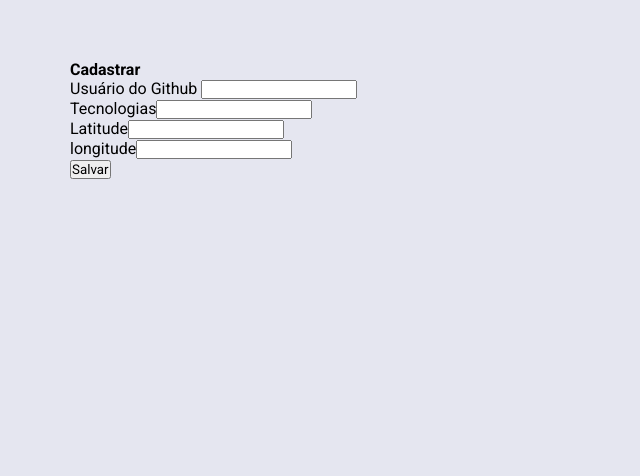
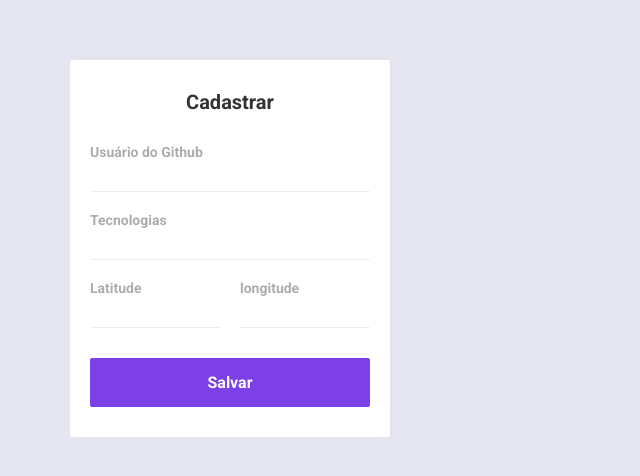
Before and after one commit to brunodeveloper/dev-radar, a React (Create React App) app in the folder web/: page / in a window 1280 px wide. Shown: the top 476 px of the page, without its empty margins (0-640 px from the left). Built offline with nearby package versions, Linux system fonts and the light colour scheme.

Commit message:
feat: style aside

```diff
--- a/web/src/App.css
+++ b/web/src/App.css
@@ -4,4 +4,6 @@
     padding: 60px 30px;
 
     display: flex;
+    flex-direction: row;
+    align-items: flex-start;
 }
--- a/web/src/App.js
+++ b/web/src/App.js
@@ -2,6 +2,7 @@
 
 import './global.css';
 import './App.css';
+import './Sidebar.css';
 
 function App() {
   return (
--- a/web/src/Sidebar.css
+++ b/web/src/Sidebar.css
@@ -0,0 +1,68 @@
+aside {
+    width: 320px;
+    background: #FFF;
+    box-shadow: 0 0 14px 0 rgba(0, 0, 0, 0.02);
+    border-radius: 2px;
+    padding: 30px 20px;
+}
+
+aside strong {
+    font-size: 20px;
+    text-align: center;
+    display: block;
+    color: #333;
+}
+
+aside form {
+    margin-top: 30px;
+}
+
+aside form .input-block + .input-block {
+    margin-top: 20px;
+}
+
+aside form .input-group {
+    margin-top: 20px;
+    display: grid;
+    gap: 20px;
+    grid-template-columns: 1fr 1fr;
+}
+
+aside form .input-group .input-block {
+    margin-top: 0;
+}
+
+aside form .input-block label{
+    color: #ACACAC;
+    font-size: 14px;
+    font-weight: bold;
+    display: block;
+}
+
+aside form .input-block input {
+    width: 100%;
+    height: 32px;
+    font-size: 14px;
+    color: #666;
+    border: 0;
+    border-bottom: 1px solid #eee;
+}
+
+aside form button[type=submit] {
+    width: 100%;
+    border: 0;
+    margin-top: 30px;
+    background: #7d40e7;
+    border-radius: 2px;
+    padding: 15px 20px;
+    font-size: 16px;
+    font-weight: bold;
+    color: #FFF;
+    cursor: pointer;
+    transition: background 0.5s;
+}
+
+aside form button[type=submit]:hover {
+    background: #6931ca;
+
+}
```
